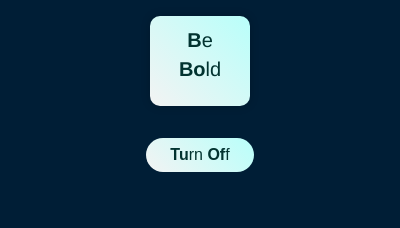
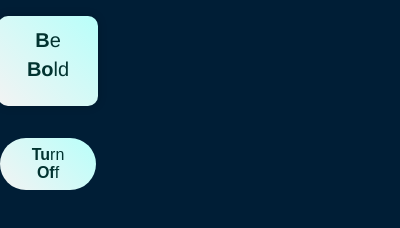
Before and after one commit to cdukedev/BeBold, a browser extension: page popup.html in a window 400 px wide. Drawn offline with Linux system fonts and the light colour scheme.

Commit message:
Adjusted css for popup

```diff
--- a/popup.html
+++ b/popup.html
@@ -16,6 +16,7 @@
       color: #333;
       background-color: rgb(0, 30, 54);
       margin: 0;
+      width: 6rem;
       padding: 0;
     }
     h1 {
```
